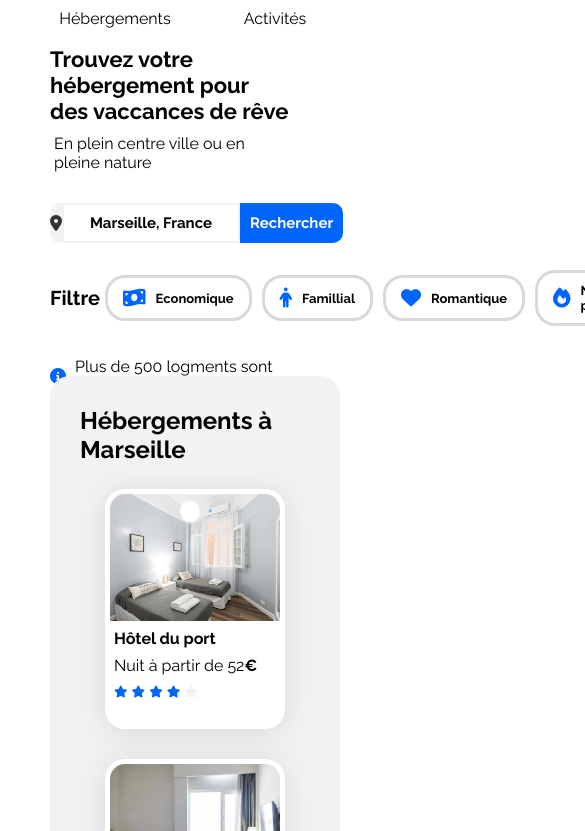
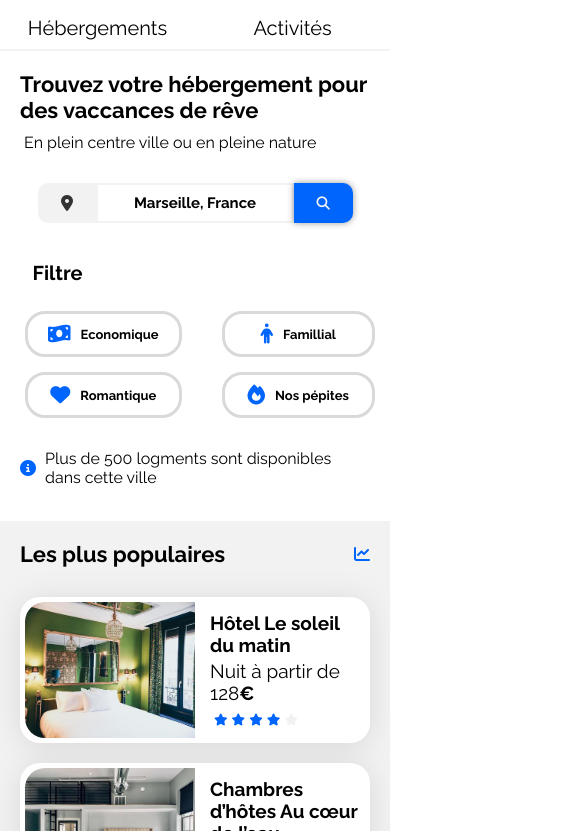
Before and after one commit to LM-user-D/Projet.2, a plain HTML site: page index.html in a window 390 px wide. Shown: the part 79-910 px from the top of the page, 585 px wide, since content can reach past the window. Drawn offline with Linux system fonts and the light colour scheme.

Commit message:
version Mobile

```diff
--- a/style.css
+++ b/style.css
@@ -561,3 +561,242 @@ a {
         height: 240px;
     }
 }
+
+
+
+
+/* Small devices (phones, less than 768px) */
+@media (max-width: 767.98px) {
+    /* ... */
+    .main-container{
+        padding: 15px 0px 0px;
+    }
+
+    .header{
+        width: 100%;
+        justify-content: center;
+    }
+
+    .header .box-header-img .header-img{
+        width: 100%;
+        object-fit: cover;
+        margin-bottom: 10px;
+    }
+
+
+    .header .box-header-btn{
+        width: 100%;
+        height: 40px;
+        justify-content: space-between;
+    }
+
+
+    .header .box-header-btn .header-btn{
+        height: 35px;
+        width: 100%;
+        color: black;
+        font-size: 20px;
+        padding-bottom: 30px;
+        border-bottom: 2px solid var(--main-bg-color);
+    }
+
+    .box-header-btn .header-btn:focus{
+        border-top: 0px solid var(--main-color);
+        border-bottom: 1px solid var(--main-color);
+    }
+
+    .box-header-btn .header-btn:hover{
+        border-top: 0px solid var(--main-color);
+        border-bottom: 2px solid var(--main-color);
+    }
+
+
+    /****** formulaire *******/
+
+    .formulaire{
+        height: auto;
+        padding: 20px 10px;
+        margin: 40px 10px 10px;
+    }
+
+/********inpute recherchez*****/
+
+
+    .formulaire .search-bar{
+        width: 90%;
+        align-self: center;
+    }
+
+    .search-logo{
+        width: 30%;
+    }
+    .search-input{
+        width: 100%;
+    }
+
+
+    .search-input:focus{
+        border: 2px solid #D9D9D9;
+    }
+
+
+    /******Bouton recherchez******/
+
+    .btn-rechercher{
+        display: none;
+    }
+
+    .btn-type-phone{
+        display: block;
+    }
+
+/*****Bouton recherchez*****/
+
+    /********** ul li *********/
+
+    .filter-ul{
+      display: grid;
+      grid-template-rows: repeat(3, 1fr);
+      grid-template-columns: repeat(2, 1fr);
+      column-gap: 40px;
+      row-gap: 15px;
+    }
+
+    .text-li{
+        margin-left: 8%;
+        font-size: 20px;
+    }
+    .filter-li{
+        width: 100%;
+        justify-content: center;
+    }
+
+    .filter-li:nth-child(1){
+        grid-row: 2/3;
+        grid-column: 1/2;
+
+    }
+
+    .filter-li:nth-child(2){
+        grid-row: 2/3;
+        grid-column: 1/2;
+
+    }
+
+    .filter-li:nth-child(3){
+        grid-row: 2/3;
+        grid-column: 2/3;
+    }
+
+    .filter-li:nth-child(4){
+        grid-row: 3/4;
+        grid-column: 1/2;
+
+    }
+
+    .filter-li:nth-child(5){
+        grid-row: 3/4;
+        grid-column: 2/3;
+
+    }
+
+    /********** ul li *********/
+
+
+    /********** Hebergement *********/
+    .hebergements-and-populaires{
+        flex-direction: column-reverse;
+    }
+
+    .hebergements-and-populaires section {
+            border-radius: 0px;
+            padding: 20px;
+            margin-top: 0;
+        }
+
+    .hebergements-and-populaires section:first-child{
+        background-color: #fff;
+        margin-top: 25px;
+    }
+
+    /********** populaires*********/
+
+    .populaires-cards{
+        flex-direction: column;
+    }
+    .populaires-title{
+        margin-bottom: 10px;
+    }
+
+    .populaires-cards a{
+        width: 100%;
+    }
+
+    .populaires-cards .card{
+        width: 100%;
+        margin-top: 20px;
+    }
+
+    .populaires-cards img {
+        width: 50%;
+    }
+
+    .populaires-cards  .card h3{
+        font-size: 19px;
+    }
+    .populaires-cards  .card p{
+        font-size: 19px;
+        padding: 0;
+    }
+    /********** populaires*********/
+
+
+    .hebergement-cards{
+        display: flex;
+        flex-direction: column;
+    }
+
+    .hebergement-cards a{
+        width: 80%;
+    }
+    .hebergement-cards .card{
+        width: 100%;
+        height: 200px;
+    }
+
+    /********** activités*********/
+
+    .activites h3{
+        font-size: 24px;
+        padding: 10px;
+    }
+
+    .content-activites{
+        gap: 15px;
+        flex-direction: column;
+
+    }
+
+    .activite-card{
+        width: 70%;
+        height: 200px;
+        margin: auto;
+    }
+
+    .activite-card img{
+        width: 100%;
+        height: 77%;
+    }
+    /********** activités*********/
+
+
+    .content-footer{
+        flex-direction: column;
+        gap: 30px;
+        margin-top: 30px;
+        padding: 20px;
+    }
+
+
+
+}
```
